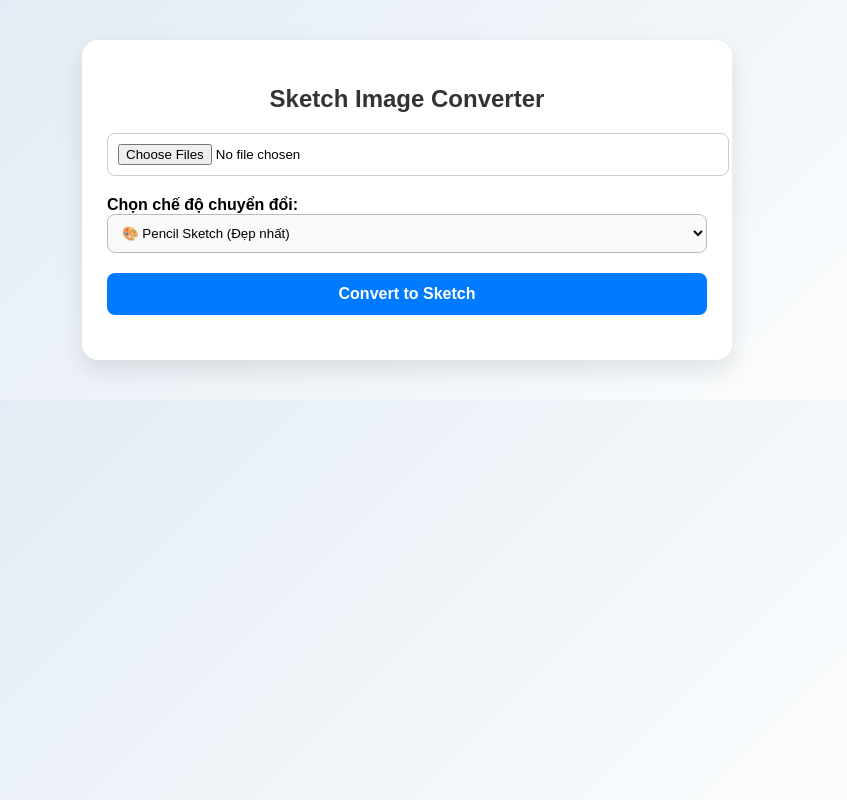
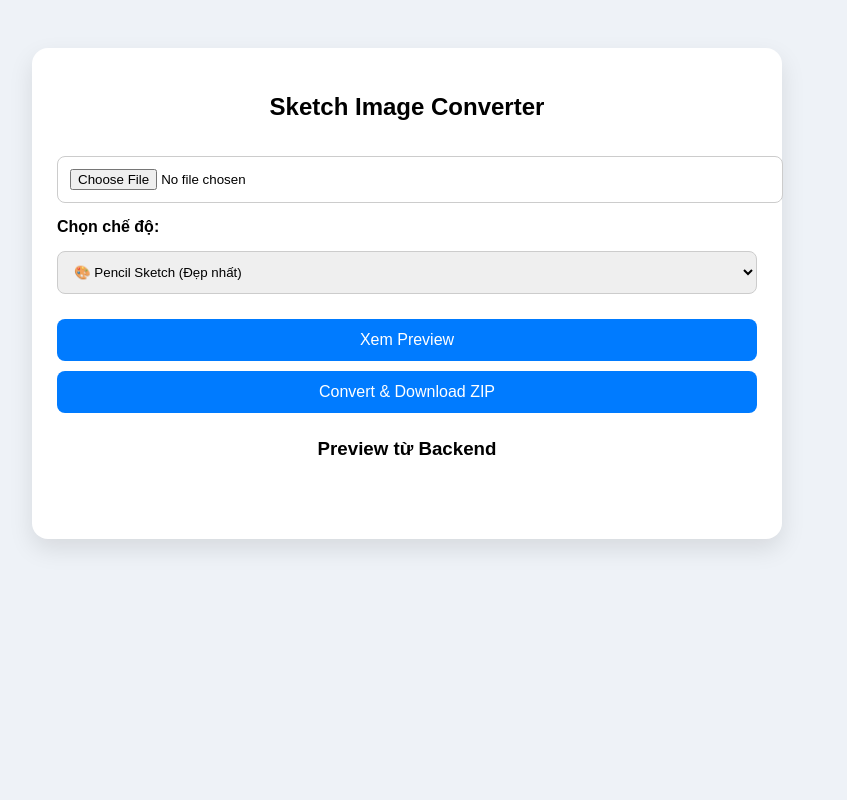
Before and after one commit to hminh729/BTL_XLA, a FastAPI app: page / in a window 1280 px wide. Shown: the whole page, without its empty margins (233-1080 px from the left). Run offline with FastAPI, Linux system fonts and the light colour scheme.

Commit message:
update mode

```diff
--- a/src/backend/scripts/main.py
+++ b/src/backend/scripts/main.py
@@ -4,7 +4,7 @@ from fastapi.responses import HTMLResponse
 from fastapi.staticfiles import StaticFiles
 from fastapi.templating import Jinja2Templates
 
-from controller import post_imgs
+from controller import *
 
 app = FastAPI()
 
@@ -20,3 +20,4 @@ def home(request: Request):
 
 # API xử lý ảnh
 app.post("/api/post-imgs")(post_imgs)
+app.post("/api/preview-img")(preview_img)
--- a/src/backend/scripts/templates/index.html
+++ b/src/backend/scripts/templates/index.html
@@ -1,77 +1,68 @@
 <!DOCTYPE html>
 <html lang="en">
 <head>
-    <meta charset="UTF-8">
+    <meta charset="UTF-8" />
     <title>Sketch Converter</title>
 
     <style>
         body {
             font-family: Arial, sans-serif;
-            background: linear-gradient(135deg, #dfe9f3, #ffffff);
-            margin: 0;
+            background: #eef2f7;
             padding: 40px;
         }
 
         .container {
-            width: 600px;
+            width: 700px;
             margin: auto;
             background: white;
             padding: 25px;
             border-radius: 16px;
             box-shadow: 0 10px 25px rgba(0,0,0,0.1);
-            animation: fadeIn 0.4s ease;
-        }
-
-        @keyframes fadeIn {
-            from { opacity: 0; transform: translateY(20px); }
-            to   { opacity: 1; transform: translateY(0); }
         }
 
         h2 {
             text-align: center;
-            margin-bottom: 20px;
-            color: #333;
         }
 
-        input[type="file"] {
+        input[type="file"], select {
             width: 100%;
-            padding: 10px;
+            padding: 12px;
+            border: 1px solid #ccc;
             border-radius: 8px;
-            border: 1px solid #ccc;
-            margin-bottom: 20px;
+            margin: 15px 0;
         }
 
-        select {
+        button {
             width: 100%;
-            padding: 10px;
+            padding: 12px;
+            border: none;
+            background: #007bff;
+            color: white;
             border-radius: 8px;
-            border: 1px solid #bbb;
-            margin-bottom: 20px;
-            background: #f9f9f9;
+            margin-top: 10px;
+            font-size: 16px;
             cursor: pointer;
         }
 
-        button {
-            padding: 12px 20px;
-            width: 100%;
-            background: #007bff;
-            border: none;
-            color: white;
-            border-radius: 8px;
-            cursor: pointer;
-            font-size: 16px;
-            font-weight: bold;
+        button:hover { background: #0056b3; }
+
+        #previewBox {
+            margin-top: 25px;
+            text-align: center;
         }
 
-        button:hover {
-            background: #0056b3;
+        #previewImg {
+            max-width: 100%;
+            border-radius: 12px;
+            margin-top: 15px;
+            box-shadow: 0 5px 20px rgba(0,0,0,0.1);
         }
 
         #status {
-            margin-top: 20px;
+            margin-top: 15px;
             text-align: center;
             font-weight: bold;
-            color: #444;
+            color: #333;
         }
     </style>
 </head>
@@ -82,56 +73,98 @@
     <h2>Sketch Image Converter</h2>
 
     <form id="uploadForm">
-        <input type="file" id="files" name="files" accept="image/*" multiple required>
+        <input type="file" id="fileInput" accept="image/*" required>
 
-        <label for="mode"><b>Chọn chế độ chuyển đổi:</b></label>
-        <select id="mode">
+        <label><b>Chọn chế độ:</b></label>
+        <select id="modeSelect">
             <option value="pencil">🎨 Pencil Sketch (Đẹp nhất)</option>
-            <option value="sobel">🧪 Sobel Sketch (Phiên bản cũ)</option>
+            <option value="sobel">🧪 Sobel Edge</option>
+            <option value="prewitt">📐 Prewitt Edge</option>
+            <option value="scharr">⚡ Scharr Edge</option>
+            <option value="laplacian">🔳 Laplacian Edge</option>
         </select>
 
-        <button type="submit">Convert to Sketch</button>
+        <button type="button" id="previewBtn">Xem Preview</button>
+        <button type="submit">Convert & Download ZIP</button>
     </form>
+
+    <div id="previewBox">
+        <h3>Preview từ Backend</h3>
+        <img id="previewImg" src="">
+    </div>
 
     <p id="status"></p>
 </div>
 
+
 <script>
-document.getElementById("uploadForm").addEventListener("submit", async function (e) {
-    e.preventDefault();
+// ========================
+// PREVIEW TỪ BACKEND
+// ========================
+document.getElementById("previewBtn").addEventListener("click", async () => {
+    const fileEl = document.getElementById("fileInput");
+    const mode = document.getElementById("modeSelect").value;
 
-    const files = document.getElementById("files").files;
-    if (files.length === 0) {
-        alert("Vui lòng chọn ít nhất 1 ảnh!");
+    if (!fileEl.files.length) {
+        alert("Vui lòng chọn 1 ảnh để xem preview!");
         return;
     }
 
     const formData = new FormData();
-    for (let file of files) {
-        formData.append("files", file);
-    }
+    formData.append("file", fileEl.files[0]);    // file gửi lên backend
+    formData.append("mode", mode);               // mode lựa chọn
 
-    // gửi chế độ (mode)
-    formData.append("mode", document.getElementById("mode").value);
+    document.getElementById("status").innerText = "Đang tạo preview...";
 
-    document.getElementById("status").innerText = "Processing... Please wait.";
-
-    const response = await fetch("/api/post-imgs", {
+    const res = await fetch("/api/preview-img", {
         method: "POST",
         body: formData
     });
 
-    const blob = await response.blob();
+    const blob = await res.blob();
+    const url = URL.createObjectURL(blob);
 
-    const url = window.URL.createObjectURL(blob);
+    document.getElementById("previewImg").src = url;
+    document.getElementById("status").innerText = "Preview đã sẵn sàng!";
+});
+
+
+// ========================
+// DOWNLOAD ZIP
+// ========================
+document.getElementById("uploadForm").addEventListener("submit", async (e) => {
+    e.preventDefault();
+
+    const fileEl = document.getElementById("fileInput");
+    const mode = document.getElementById("modeSelect").value;
+
+    if (!fileEl.files.length) {
+        alert("Vui lòng chọn ảnh!");
+        return;
+    }
+
+    const formData = new FormData();
+    for (let file of fileEl.files) {
+        formData.append("files", file);  // multi upload nếu cần
+    }
+    formData.append("mode", mode);
+
+    document.getElementById("status").innerText = "Đang xử lý và nén ZIP...";
+
+    const res = await fetch("/api/post-imgs", {
+        method: "POST",
+        body: formData
+    });
+
+    const blob = await res.blob();
+    const url = URL.createObjectURL(blob);
+
     const a = document.createElement("a");
     a.href = url;
     a.download = "sketch_results.zip";
-    document.body.appendChild(a);
     a.click();
-    a.remove();
 
-    document.getElementById("status").innerText = "Done! ZIP downloaded.";
+    document.getElementById("status").innerText = "Đã tải ZIP!";
 });
 </script>
 
```
Also changed, not shown: src/backend/scripts/controller.py (+80 -23 lines), src/backend/scripts/utils/imgUtils.py (+72 -0 lines).
